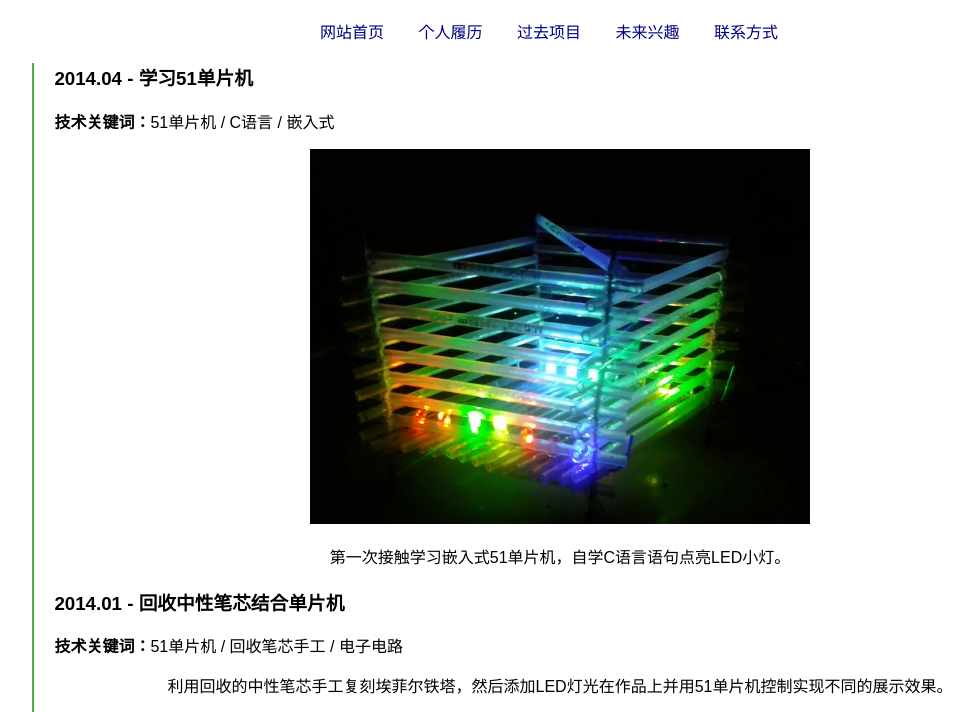
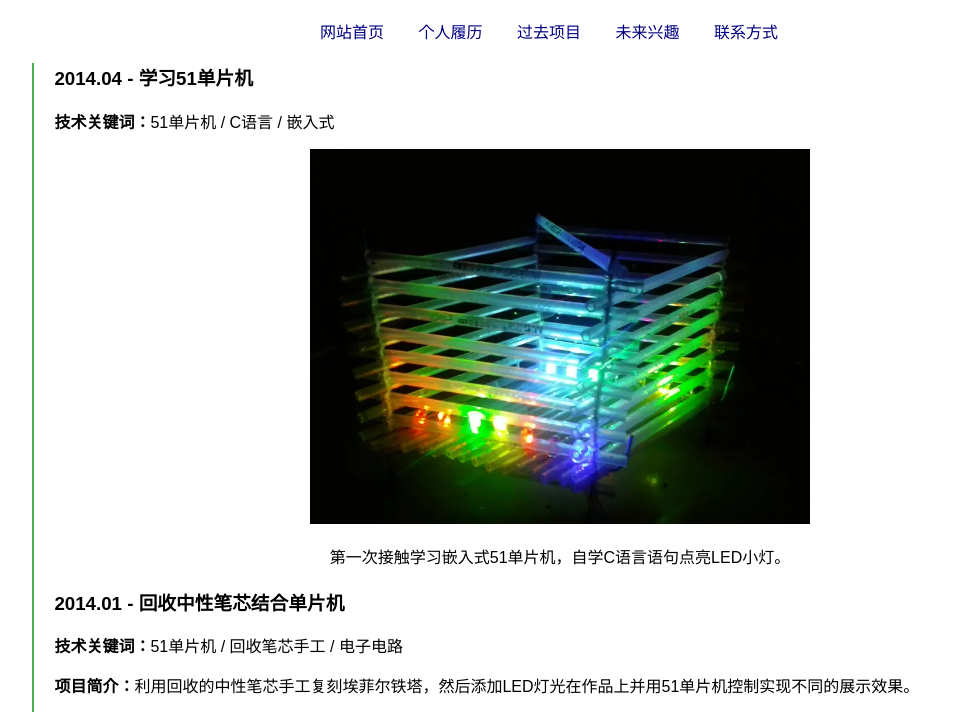
Before and after one commit to ander-ryu/personal-site, a plain HTML site: page previousProject.html in a window 1280 px wide. Shown: the part 70-782 px from the top of the page, without its empty margins (91-1064 px from the left). Drawn offline with Linux system fonts and the light colour scheme.

Commit message:
Add files via upload

```diff
--- a/previousProject.html
+++ b/previousProject.html
@@ -36,7 +36,7 @@
       <div style="margin:20px 0;">
         <h3 style="text-align: left;">2014.01 - 回收中性笔芯结合单片机</h3>
         <p style="text-align: left;"><b>技术关键词：</b>51单片机 / 回收笔芯手工 / 电子电路</p>
-        <p>利用回收的中性笔芯手工复刻埃菲尔铁塔，然后添加LED灯光在作品上并用51单片机控制实现不同的展示效果。</p>
+        <p style="text-align: left;"><b>项目简介：</b>利用回收的中性笔芯手工复刻埃菲尔铁塔，然后添加LED灯光在作品上并用51单片机控制实现不同的展示效果。</p>
         <img src="./2015.07.11-1.webp" alt="项目截图" width="500">
         <p>作品整体的静态外观。</p>
         <img src="./2015.07.10-1.webp" alt="项目截图" width="500">
```
